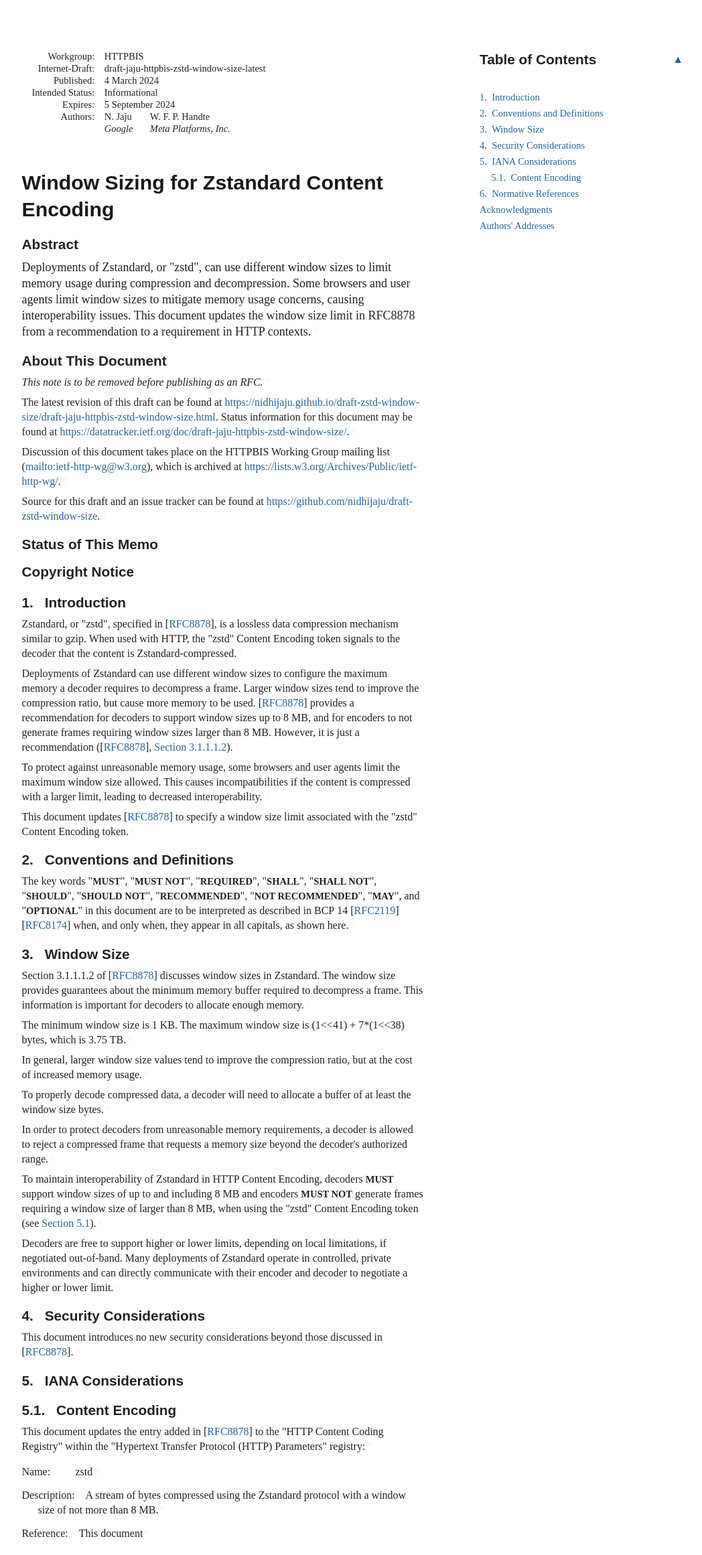
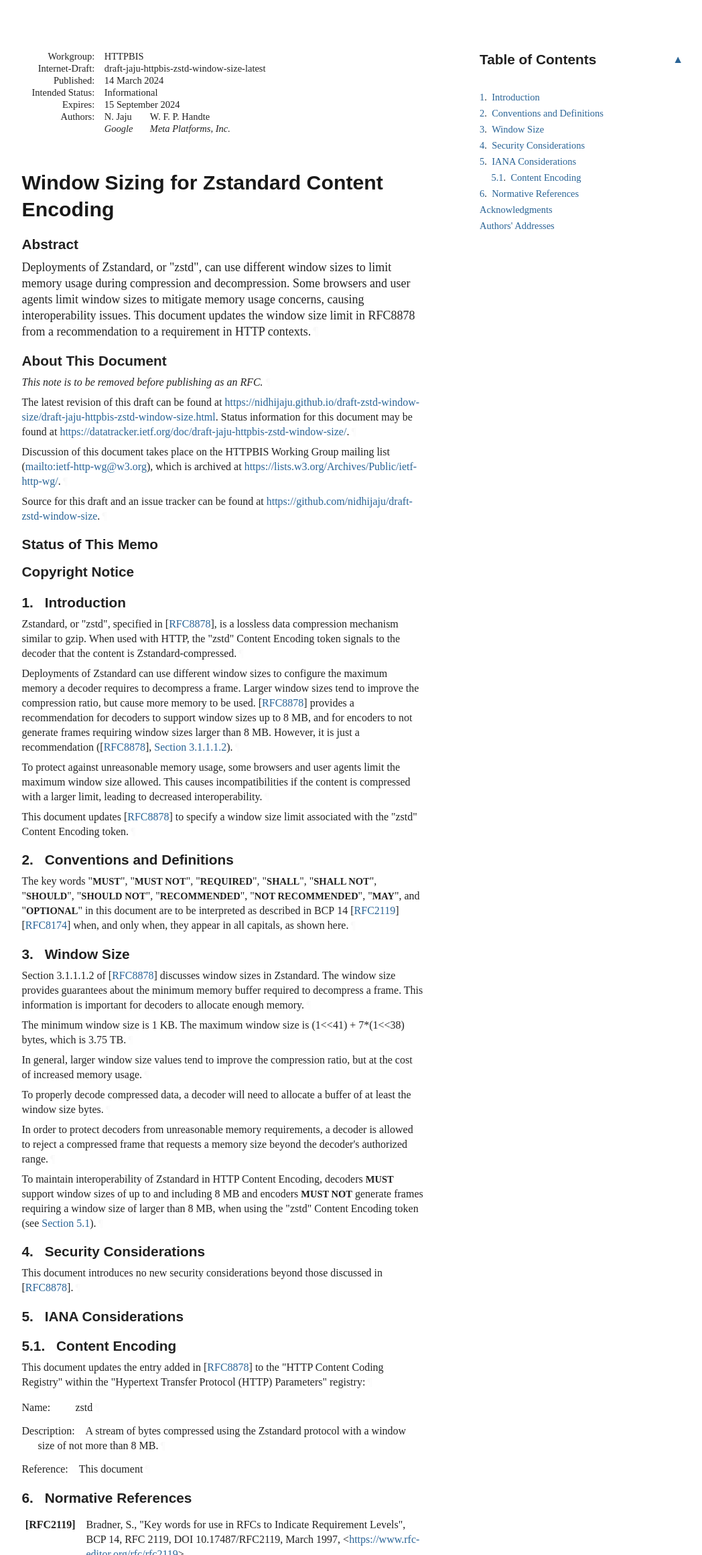
Before and after one commit to nidhijaju/draft-zstd-window-size, a plain HTML site: page draft-jaju-httpbis-zstd-window-size.html in a window 1280 px wide. Shown: the top 2322 px of the page at 67% size, without its empty margins (92-1140 px from the left). Drawn offline with Linux system fonts and the light colour scheme; a web font is replaced by a local one.

Commit message:
Script updating gh-pages from f7e2766. [ci skip]

```diff
--- a/draft-jaju-httpbis-zstd-window-size.html
+++ b/draft-jaju-httpbis-zstd-window-size.html
@@ -1038,7 +1038,7 @@ svg :is([fill="white"], [fill^="#fff"]) {
 </tr></thead>
 <tfoot><tr>
 <td class="left">Jaju &amp; Handte</td>
-<td class="center">Expires 5 September 2024</td>
+<td class="center">Expires 15 September 2024</td>
 <td class="right">[Page]</td>
 </tr></tfoot>
 </table>
@@ -1051,12 +1051,12 @@ svg :is([fill="white"], [fill^="#fff"]) {
 <dd class="internet-draft">draft-jaju-httpbis-zstd-window-size-latest</dd>
 <dt class="label-published">Published:</dt>
 <dd class="published">
-<time datetime="2024-03-04" class="published">4 March 2024</time>
+<time datetime="2024-03-14" class="published">14 March 2024</time>
     </dd>
 <dt class="label-intended-status">Intended Status:</dt>
 <dd class="intended-status">Informational</dd>
 <dt class="label-expires">Expires:</dt>
-<dd class="expires"><time datetime="2024-09-05">5 September 2024</time></dd>
+<dd class="expires"><time datetime="2024-09-15">15 September 2024</time></dd>
 <dt class="label-authors">Authors:</dt>
 <dd class="authors">
 <div class="author">
@@ -1113,7 +1113,7 @@ recommendation to a requirement in HTTP contexts.<a href="#section-abstract-1" c
         time. It is inappropriate to use Internet-Drafts as reference
         material or to cite them other than as "work in progress."<a href="#section-boilerplate.1-3" class="pilcrow">¶</a></p>
 <p id="section-boilerplate.1-4">
-        This Internet-Draft will expire on 5 September 2024.<a href="#section-boilerplate.1-4" class="pilcrow">¶</a></p>
+        This Internet-Draft will expire on 15 September 2024.<a href="#section-boilerplate.1-4" class="pilcrow">¶</a></p>
 </section>
 </div>
 <div id="copyright">
@@ -1229,9 +1229,6 @@ decoder's authorized range.<a href="#section-3-5" class="pilcrow">¶</a></p>
 <span class="bcp14">MUST</span> support window sizes of up to and including 8 MB and encoders <span class="bcp14">MUST NOT</span>
 generate frames requiring a window size of larger than 8 MB, when using the
 "zstd" Content Encoding token (see <a href="#zstd-iana-token" class="auto internal xref">Section 5.1</a>).<a href="#section-3-6" class="pilcrow">¶</a></p>
-<p id="section-3-7">Decoders are free to support higher or lower limits, depending on local
-limitations, if negotiated out-of-band. Many deployments of Zstandard operate in controlled, private environments and can directly communicate with their encoder
-and decoder to negotiate a higher or lower limit.<a href="#section-3-7" class="pilcrow">¶</a></p>
 </section>
 </div>
 <div id="security-considerations">
```
Also changed, not shown: index.html (+8 -8 lines), draft-jaju-httpbis-zstd-window-size.txt.
